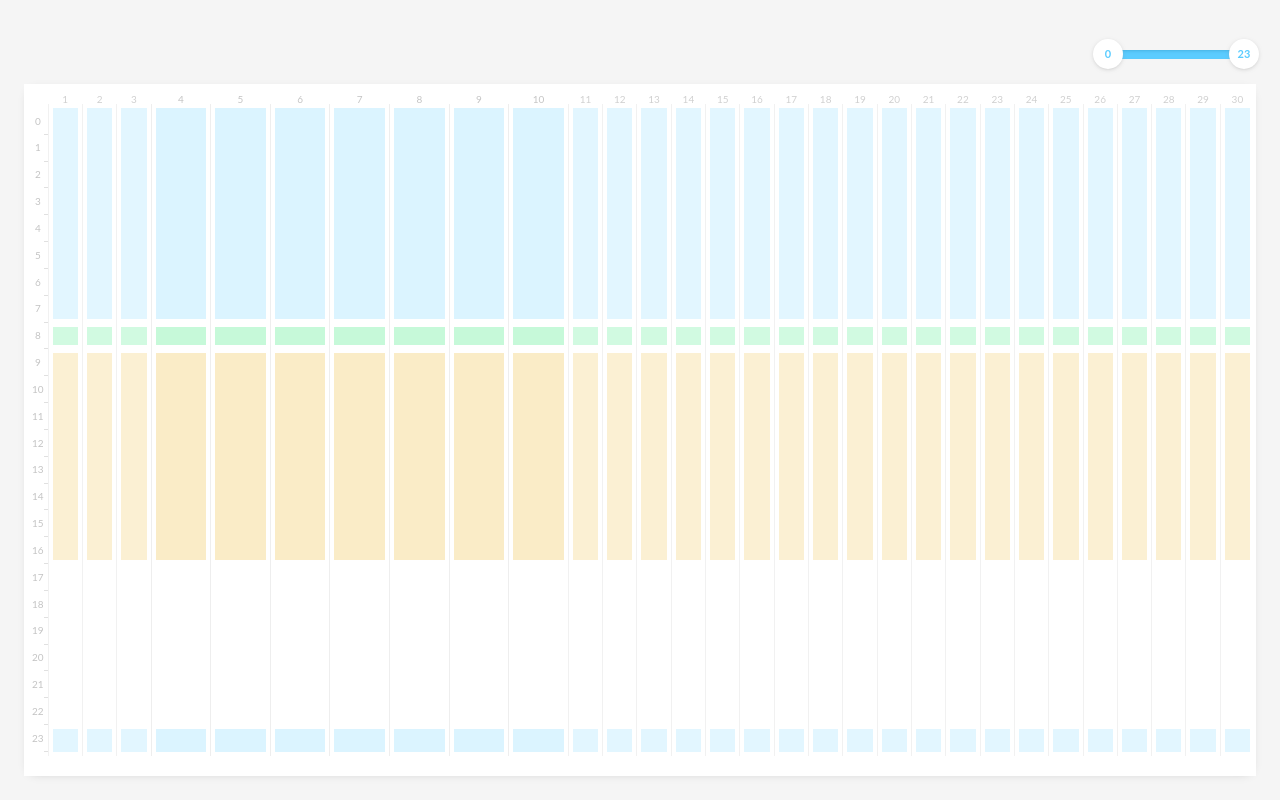
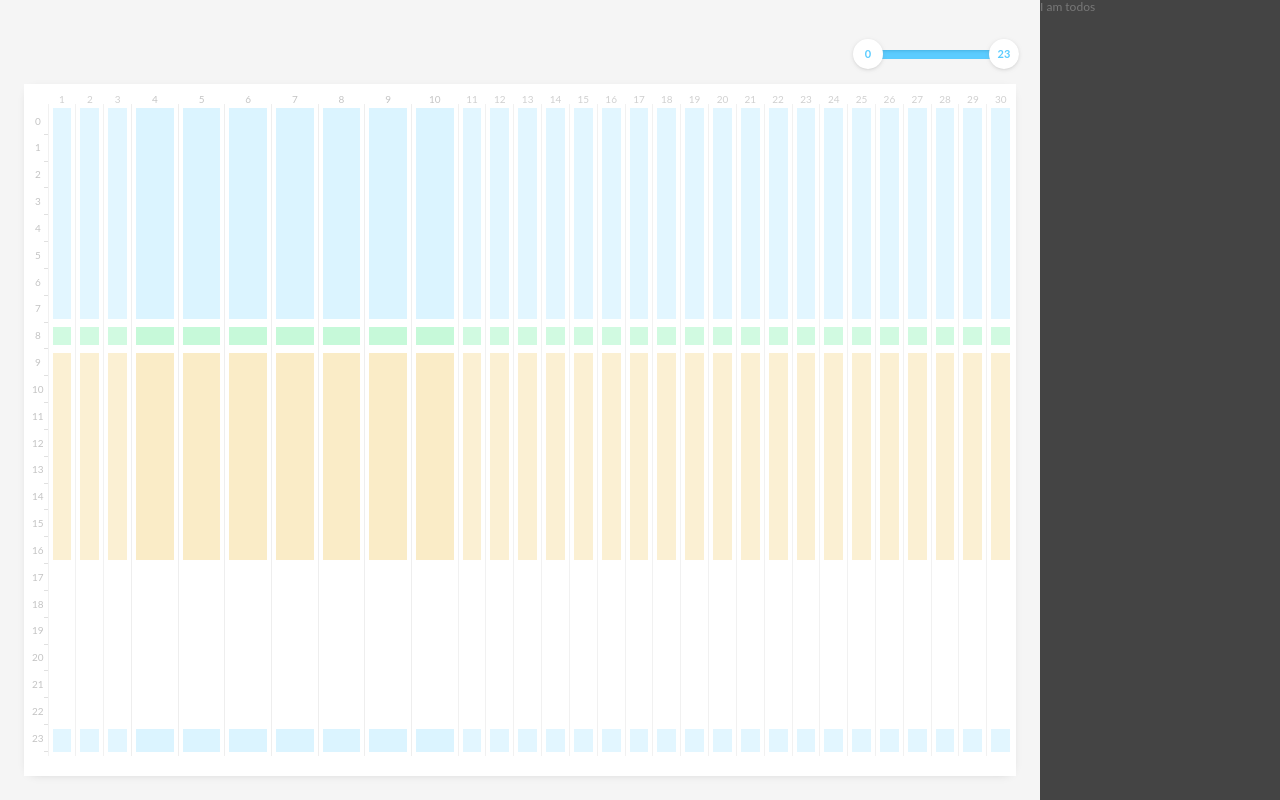
Before and after one commit to vincentbollaert/get-shit-done, a React app: page / in a window 1280 px wide. Built offline with nearby package versions, Linux system fonts and the light colour scheme.

Commit message:
add todos wrap component

```diff
--- a/src/Application/component.jsx
+++ b/src/Application/component.jsx
@@ -15,10 +15,6 @@ const PageWrap = styled.div`
   margin: 0 auto;
   width: 100%;
   height: 100vh;
-
-  ${media.sm} {
-    padding: 2.4rem;
-  };
 `
 
 const Application = () => {
--- /dev/null
+++ b/src/pages/Home/Todos/component.jsx
@@ -0,0 +1,18 @@
+import React from 'react'
+import styled from 'styled-components'
+
+const Wrap = styled.div`
+  width: 240px;
+  background-color: #444;
+`
+
+const Todos = () => {
+  return (
+    <Wrap>
+      I am todos
+    </Wrap>
+  )
+}
+
+
+export default Todos
--- a/src/pages/Home/component.jsx
+++ b/src/pages/Home/component.jsx
@@ -1,16 +1,25 @@
 import React from 'react'
 import moment from 'moment'
 import styled from 'styled-components'
-import { WHITE, BOX_SHADOW_LIGHT } from '../../styles'
+import { media, WHITE, BOX_SHADOW_LIGHT } from '../../styles'
 import { RangeField } from '../../components/form'
 import useFilterHours from '../../hooks/useFilterHours'
+
+import Todos from './Todos/component'
 
 const STYLE_HEADER_HEIGHT = '6rem'
 const STYLE_SLEEP = '#5bccff38'
 const STYLE_WORK = '#efc55352'
 const STYLE_MORNING_ROUTINE = '#3deb7c4a'
 
-const Wrap = styled.div``
+const PageWrap = styled.div`
+  display: grid;
+  overflow: hidden;
+  grid-template: "main sidebar" / auto 240px;
+`
+const Wrap = styled.div`
+  padding: 2.4rem;
+`
 const PageActions = styled.div`
   display: flex;
   justify-content: flex-end;
@@ -117,6 +126,7 @@ const Home = () => {
   const monthDays = Array(monthDaysTotal).fill(null).map((day, index) => index + 1)
 
   return (
+    <PageWrap>
       <Wrap>
         <PageActions>
           <RangeField
@@ -169,6 +179,10 @@ const Home = () => {
           </CalendarWrap>
         </Paper>
       </Wrap>
+      <Todos>
+
+      </Todos>
+    </PageWrap>
   )
 }
 
```
Lines whose indentation alone changed are shown as unchanged.
